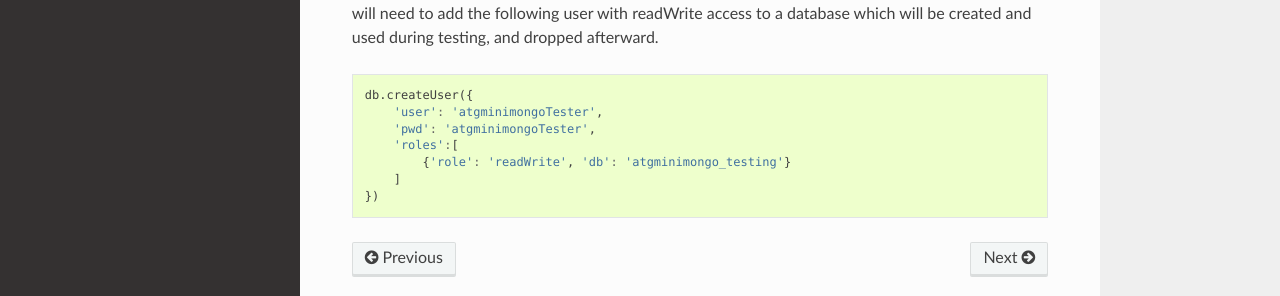
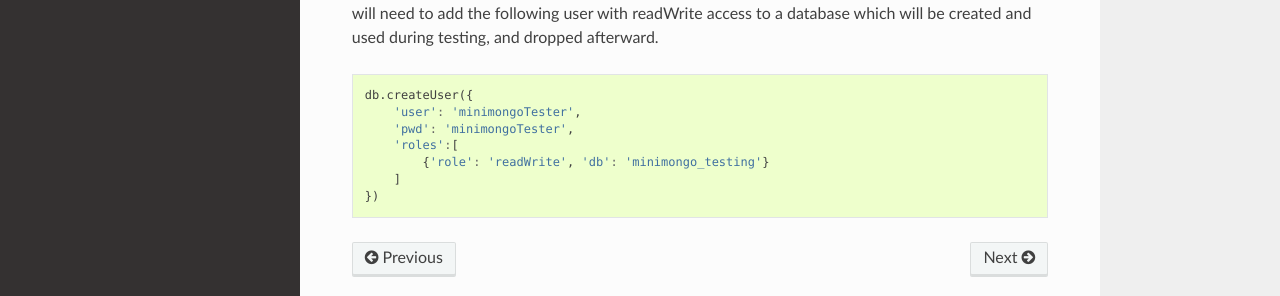
Before and after one commit to jsw883/minimongo, a Sphinx documentation site: the page built from docs/source/overview.rst, in a window 1280 px wide and 900 px high, scrolled down 921 px. Shown: the part 494-790 px from the top of the window. Built offline with Sphinx 7.4.7 and the Read the Docs theme 2.0.0, drawn with Linux system fonts in a browser that asks for light colours; pages that are not in the unit, such as notebooks, are missing from menus.

Commit message:
updated docs

```diff
--- a/docs/source/index.rst
+++ b/docs/source/index.rst
@@ -1,5 +1,5 @@
 minimongo
-============
+=========
 
 This repository implements a lightweight ORM for interfacing efficiently and easily with MongoDB. The binding is done using :mod:`pymongo` under the hood, and allows recursive attribute style indexing for convenience.
 
--- a/docs/source/overview.rst
+++ b/docs/source/overview.rst
@@ -65,9 +65,9 @@ This runs the tests in the tests directory, ensuring that binding works with you
 .. code-block:: js
 
    db.createUser({
-       'user': 'atgminimongoTester',
-       'pwd': 'atgminimongoTester',
+       'user': 'minimongoTester',
+       'pwd': 'minimongoTester',
        'roles':[
-           {'role': 'readWrite', 'db': 'atgminimongo_testing'}
+           {'role': 'readWrite', 'db': 'minimongo_testing'}
        ]
    })
```
